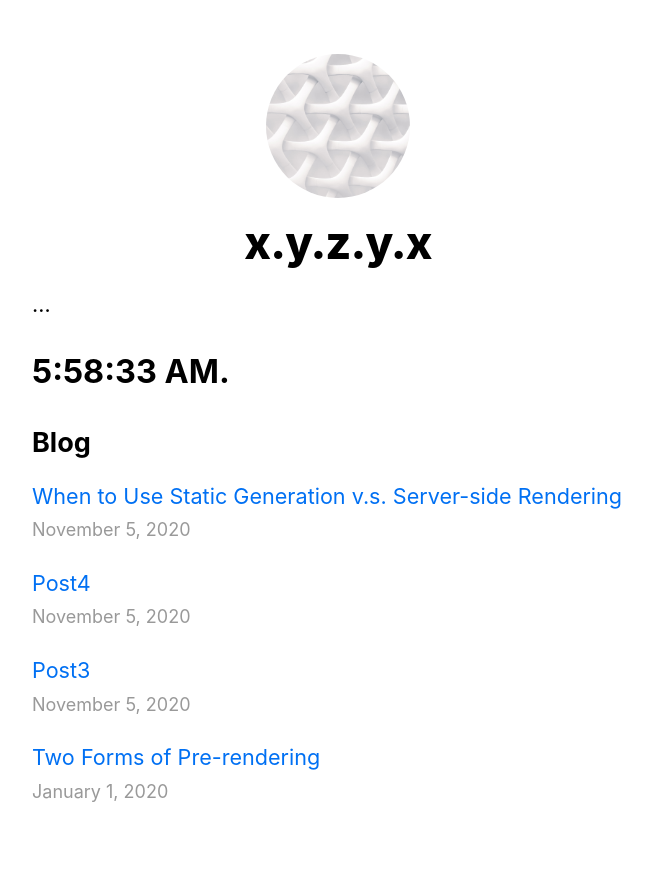
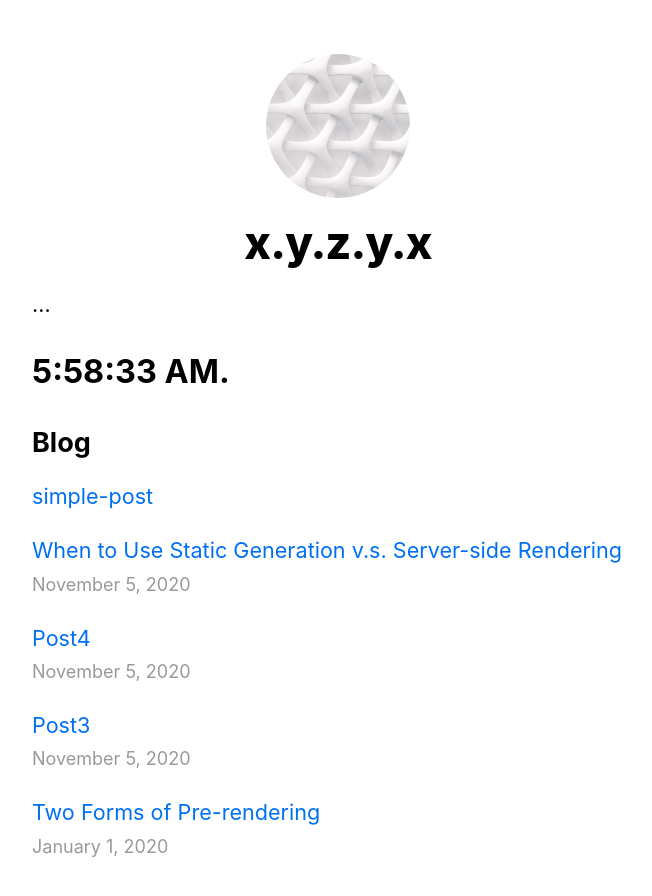
Before and after one commit to sug1no/Next.jsTutorial, a Next.js app in the folder nextjs-blog/: page / in a window 1280 px wide. Shown: the top 896 px of the page, without its empty margins (302-954 px from the left). Built offline with nearby package versions, Linux system fonts and the light colour scheme.

Commit message:
add posts/simple-post.js

```diff
--- a/nextjs-blog/pages/index.js
+++ b/nextjs-blog/pages/index.js
@@ -50,6 +50,9 @@ export default function Home({ allPostsData }) {
         <Clock />
         <h2 className={utilStyles.headingLg}>Blog</h2>
         <ul className={utilStyles.list}>
+          <li className={utilStyles.listItem} key="simple-post">
+            <Link href={`/posts/simple-post`}>simple-post</Link>
+          </li>
           {allPostsData.map(({ id, date, title }) => (
             <li className={utilStyles.listItem} key={id}>
             <Link href={`/posts/${id}`}>
```
Also changed, not shown: nextjs-blog/pages/posts/simple-post.js (added, +10 -0 lines).
